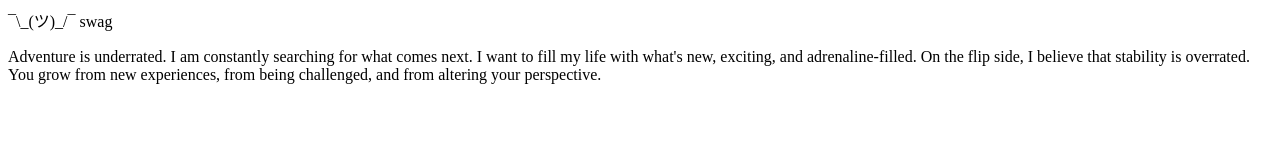
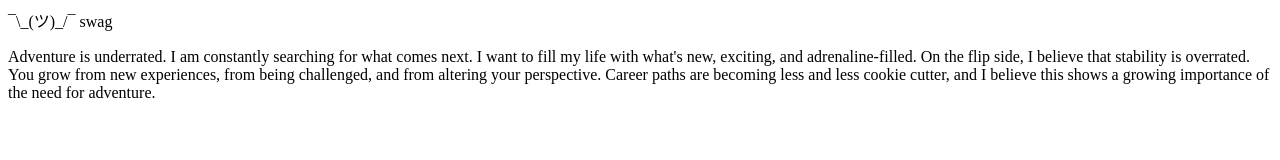
Before and after one commit to clairityvoy/cscstuff, a plain HTML site: page index.html in a window 1280 px wide. Drawn offline with Linux system fonts and the light colour scheme.

Commit message:
Update index.html

```diff
--- a/index.html
+++ b/index.html
@@ -6,6 +6,6 @@ swag
 <p>
 Adventure is underrated. I am constantly searching for what comes next. I want to fill my life with what's new, exciting, and adrenaline-filled.
 On the flip side, I believe that stability is overrated. You grow from new experiences, from being challenged, and from altering your perspective.
-
+Career paths are becoming less and less cookie cutter, and I believe this shows a growing importance of the need for adventure.
 </p>
 </html>
```
